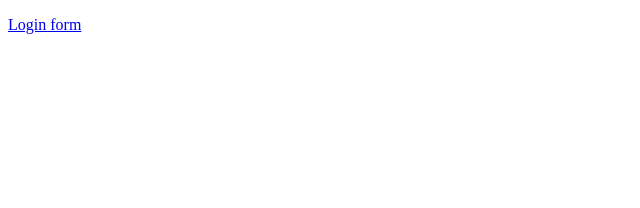
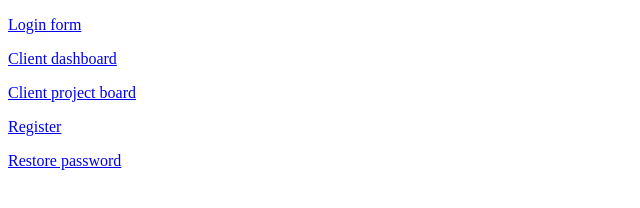
Before and after one commit to shawooha/crm-mockups, a plain HTML site: page index.html in a window 1280 px wide. Shown: the whole page, without its empty margins (0-640 px from the left). Drawn offline with Linux system fonts and the light colour scheme.

Commit message:
fix index

```diff
--- a/index.html
+++ b/index.html
@@ -8,5 +8,9 @@
 </head>
 <body>
     <p><a href="loginform.html">Login form</a></p>
+    <p><a href="client-dashboard.html">Client dashboard</a></p>
+    <p><a href="client-project-board.html">Client project board</a></p>
+    <p><a href="register.html">Register</a></p>
+    <p><a href="restore.html">Restore password</a></p>
 </body>
 </html>
```
